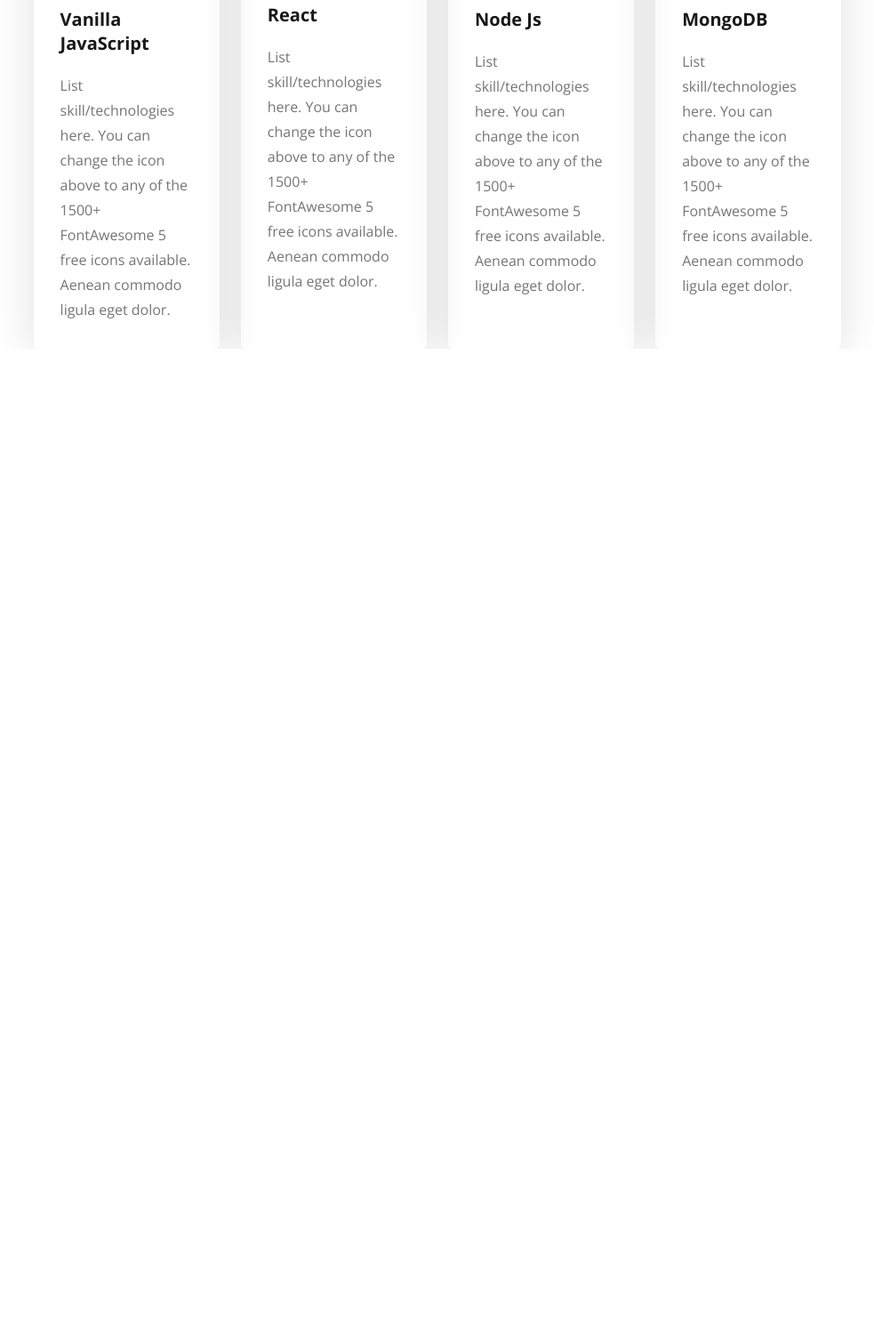
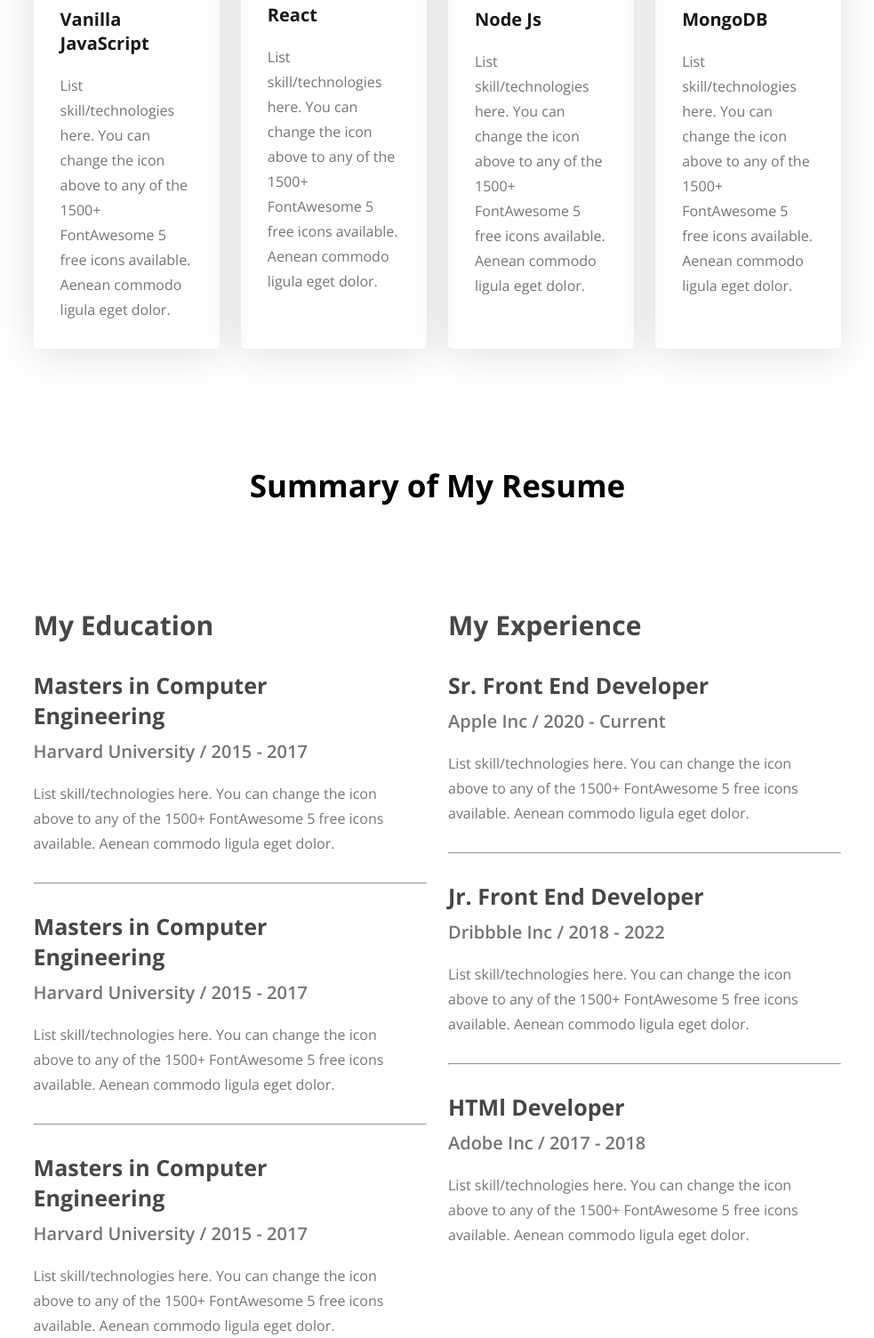
Before and after one commit to ahnafrafat/first-portfolio-code, a plain HTML site: page index.html in a window 1280 px wide. Shown: the part 1995-3499 px from the top of the page at 89% size, without its empty margins (148-1131 px from the left). Before the commit the page ends 2387 px from the top, so only its background shows below. Drawn offline with nearby package versions, Linux system fonts and the light colour scheme.

Commit message:
a summary of my resume designed accronding to figma

```diff
--- a/Styles/portfolio.css
+++ b/Styles/portfolio.css
@@ -118,7 +118,7 @@ nav .menu a {
 
 }
 
-#about {
+#about, #skills, #resume {
     padding-top: 130px;
 
 }
@@ -145,10 +145,6 @@ nav .menu a {
 
 .about-info .info-card h4 {
     font-size: 20px;
-}
-
-#skills {
-    padding-top: 130px;
 }
 
 #skills .skills-container {
@@ -187,3 +183,46 @@ nav .menu a {
     color: #757575;
     line-height: 28px;
 }
+
+#resume .resume-container {
+    width: 71%;
+    max-width: 1140px;
+    margin: 113px auto 0;
+    display: flex;
+    gap: 24px;
+}
+
+.resume-container hr {
+    margin: 30px 0;
+}
+
+.resume-container .section-title {
+    color: #474747;
+    font-size: 30px;
+    margin-bottom: 30px;
+}
+
+.resume-card {
+    max-width: 511px;
+    margin-right: 47px;
+}
+
+.resume-card .card-title {
+    font-size: 25px;
+    font-weight: bold;
+    margin-bottom: 10px;
+    color: #474747
+}
+
+.resume-card .card-info {
+    font-size: 20px;
+    font-weight: 600;
+    margin-bottom: 20px;
+    color: #757575;
+}
+
+.resume-card .card-text {
+    font-size: 16px;
+    line-height: 28px;
+    color: #757575;
+}
--- a/index.html
+++ b/index.html
@@ -101,5 +101,55 @@
         </div>
 
     </section>
+
+    <section id="resume">
+        <div class="section-heading">
+            <h2>Summary of My Resume</h2>
+        </div>
+        <div class="resume-container">
+            <div class="Education">
+                <h2 class="section-title">My Education</h2>
+                <div class="resume-card">
+                    <h3 class="card-title">Masters in Computer Engineering</h3>
+                    <p class="card-info">Harvard University / 2015 - 2017</p>
+                    <p class="card-text">List skill/technologies here. You can change the icon above to any of the 1500+ FontAwesome 5 free icons available. Aenean commodo ligula eget dolor.</p>
+                </div>
+                <hr>
+                <div class="resume-card">
+                    <h3 class="card-title">Masters in Computer Engineering</h3>
+                    <p class="card-info">Harvard University / 2015 - 2017</p>
+                    <p class="card-text">List skill/technologies here. You can change the icon above to any of the 1500+ FontAwesome 5 free icons available. Aenean commodo ligula eget dolor.</p>
+                </div>
+                <hr>
+                <div class="resume-card">
+                    <h3 class="card-title">Masters in Computer Engineering</h3>
+                    <p class="card-info">Harvard University / 2015 - 2017</p>
+                    <p class="card-text">List skill/technologies here. You can change the icon above to any of the 1500+ FontAwesome 5 free icons available. Aenean commodo ligula eget dolor.</p>
+                </div>
+            </div>
+
+        <div class="Experience">
+                <h2 class="section-title">My Experience</h2>
+                <div class="resume-card">
+                    <h3 class="card-title">Sr. Front End Developer</h3>
+                    <p class="card-info">Apple Inc / 2020 - Current</p>
+                    <p class="card-text">List skill/technologies here. You can change the icon above to any of the 1500+ FontAwesome 5 free icons available. Aenean commodo ligula eget dolor.</p>
+                </div>
+                <hr>
+                <div class="resume-card">
+                    <h3 class="card-title">Jr. Front End Developer</h3>
+                    <p class="card-info">Dribbble Inc / 2018 - 2022</p>
+                    <p class="card-text">List skill/technologies here. You can change the icon above to any of the 1500+ FontAwesome 5 free icons available. Aenean commodo ligula eget dolor.</p>
+                </div>
+                <hr>
+                <div class="resume-card">
+                    <h3 class="card-title">HTMl Developer</h3>
+                    <p class="card-info">Adobe Inc / 2017 - 2018</p>
+                    <p class="card-text">List skill/technologies here. You can change the icon above to any of the 1500+ FontAwesome 5 free icons available. Aenean commodo ligula eget dolor.</p>
+                </div>
+
+            </div>
+        </div>
+    </section>
 </body>
 </html>
```
